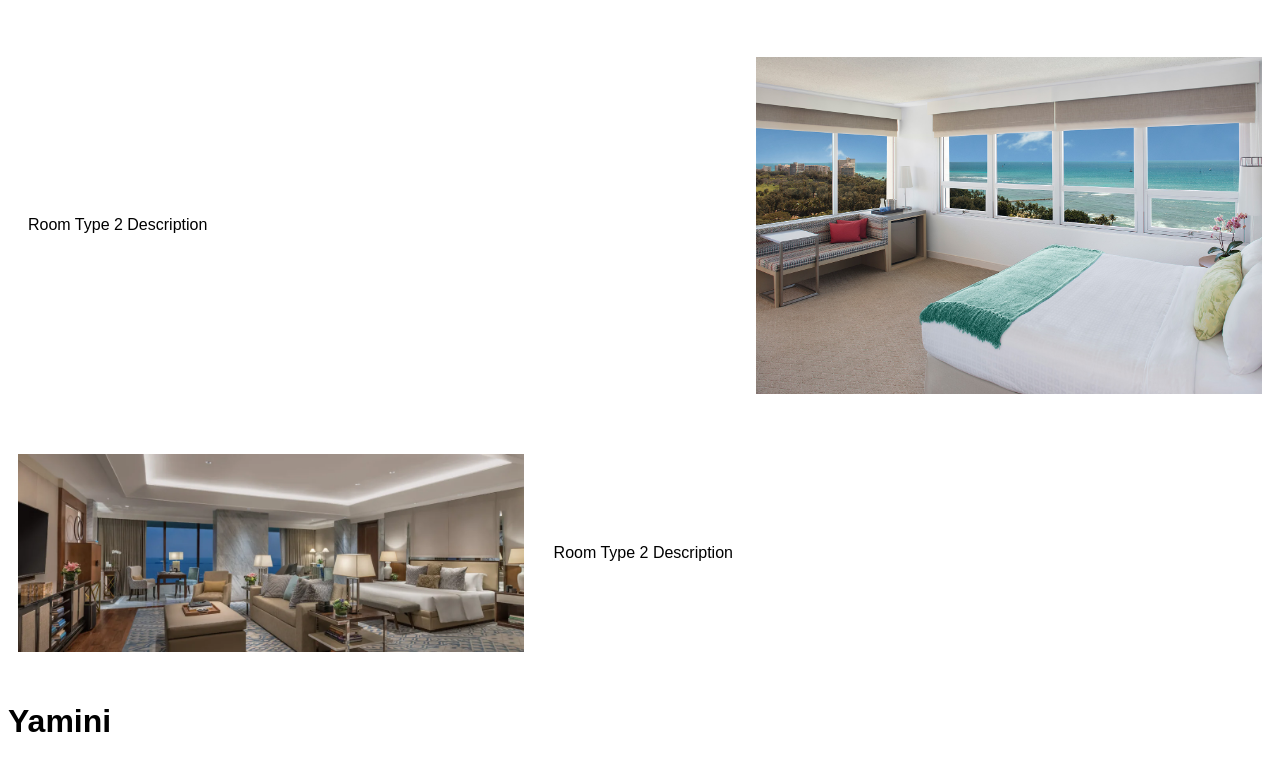
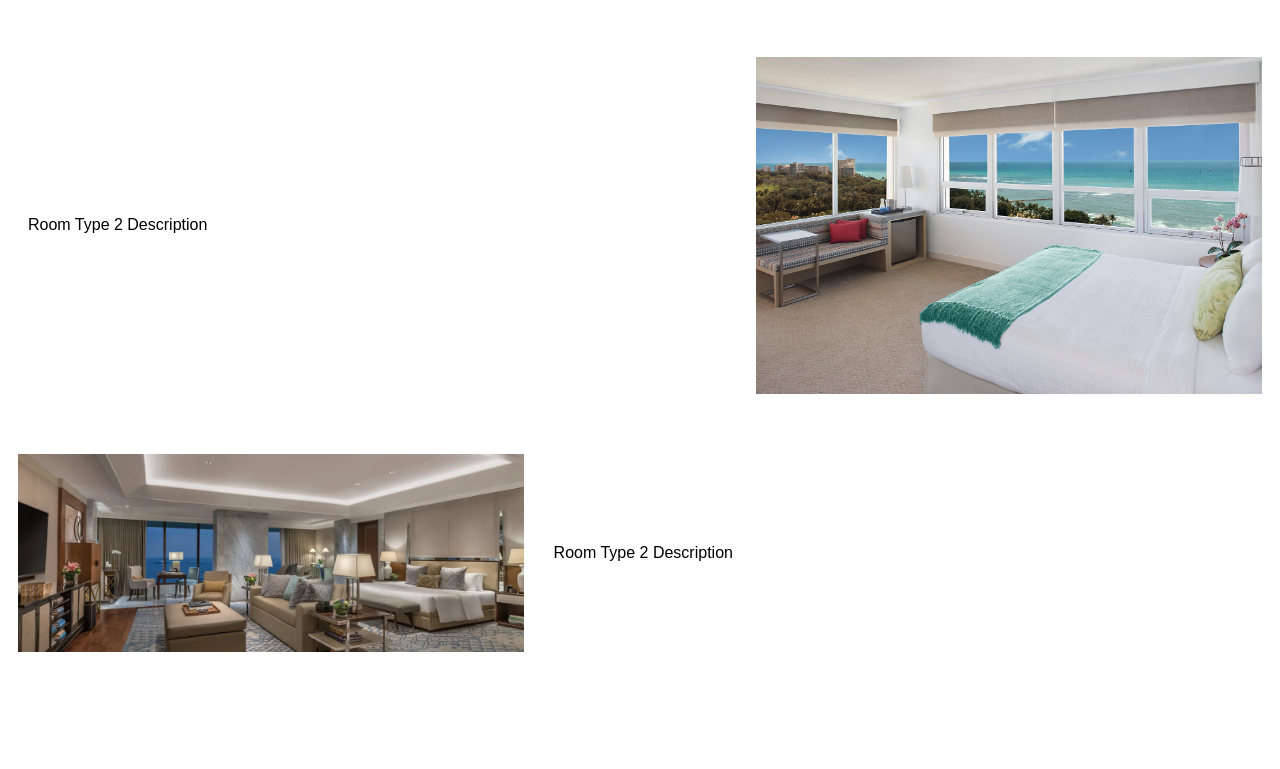
Before and after one commit to Yamini-hari/Hote_Management_SRH_SDP, a plain HTML site: page hotel.html in a window 1280 px wide. Shown: the part 2096-2865 px from the top of the page. After the commit the page ends 2786 px from the top, so only its background shows below. Drawn offline with Linux system fonts and the light colour scheme.

Commit message:
Saving_changes

```diff
--- a/hotel.html
+++ b/hotel.html
@@ -58,7 +58,6 @@
             <img src="./Assets/images/presidential.jpg" alt="Presidential suite">
         </div>
 
-        <h1>Yamini</h1>
     </div>
 </body>
 </html>
```
